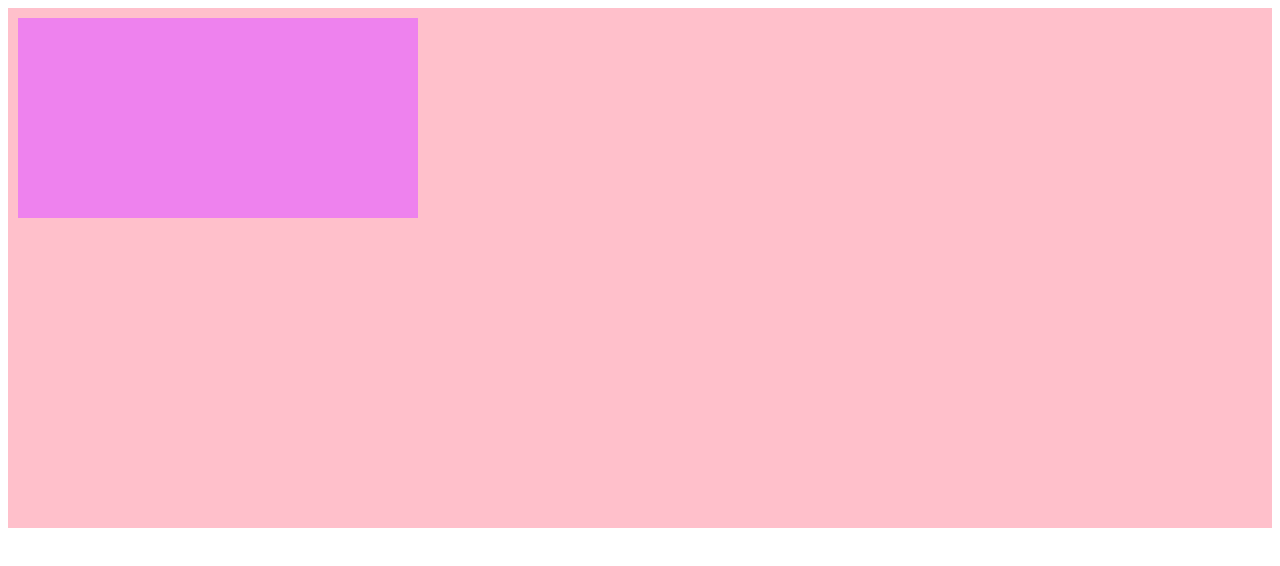
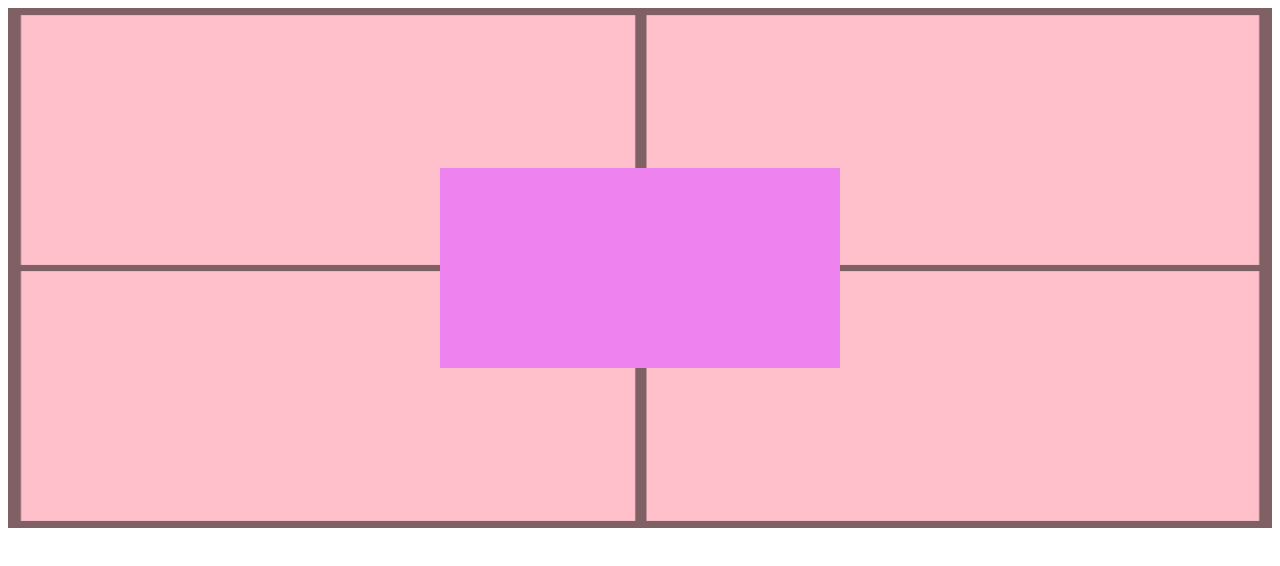
Before and after one commit to JenniferSouza2024/html-css, a plain HTML site: page exercicios/ex022/fundo007.html in a window 1280 px wide. Drawn offline with Linux system fonts and the light colour scheme.

Commit message:
criei o desafio 12

```diff
--- a/exercicios/ex022/fundo007.html
+++ b/exercicios/ex022/fundo007.html
@@ -6,15 +6,22 @@
     <title>Alinhamento vertical</title>
     <style>
         #container{
+            position: relative;
+            background-image: url(imagens/target001.png);
             height: 500px;
             padding: 10px;
             background-color: pink;
+            background-size: 100% 100%;
         }
 
         #conteudo{
+            position: absolute;
             height: 200px;
             width: 400px;
             background-color: violet;
+            top: 50% ;
+            left:50%;
+            transform: translate(-50%, -50%);
 
         }
     </style>
```
Also changed, not shown: exercicios/desafio012/cordel-moderno.txt (added), exercicios/desafio012/imagens/background001.jpg (added), exercicios/desafio012/imagens/background002.jpg (added).
